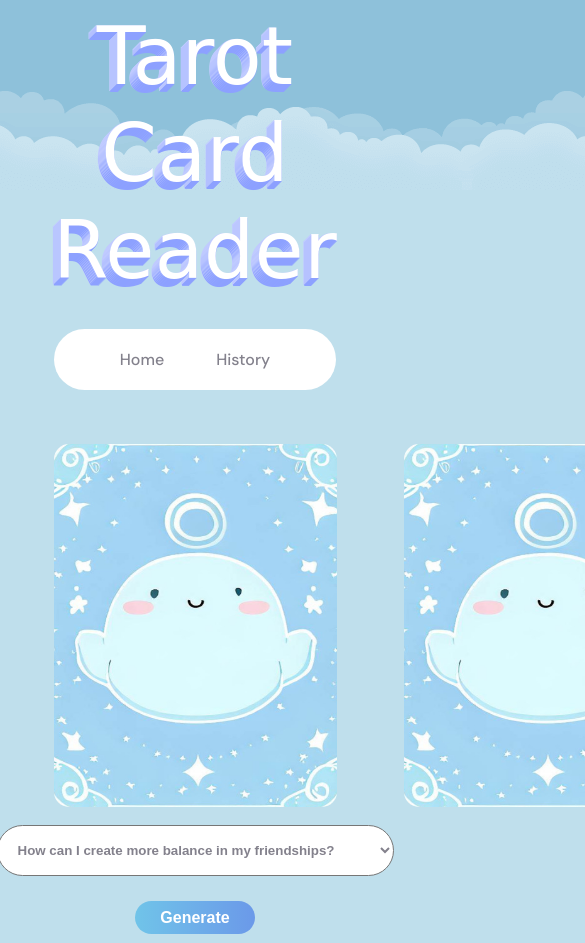
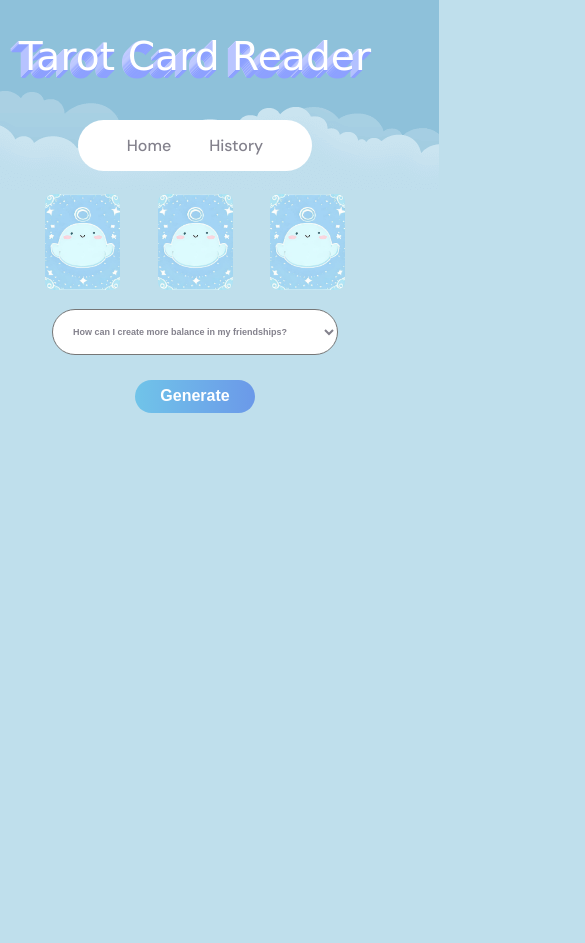
Before and after one commit to CSE112-team1/CSE112-team1, a website: page source/index.html in a window 390 px wide. Shown: the top 943 px of the page, 585 px wide, since content can reach past the window. After the commit the page ends 844 px from the top, so only its background shows below. Drawn offline with Linux system fonts and the light colour scheme.

Commit message:
fix card sizes - still need to fix text after card is flipped

```diff
--- a/source/styles.css
+++ b/source/styles.css
@@ -58,6 +58,7 @@ h1 {
   font-weight: 400;
   font-size: 80px;
   line-height: 97px;
+  cursor: pointer;
 }
 
 h2 {
@@ -126,7 +127,7 @@ button:focus {
 }
 
 /* || Navigation Section */
-.nav {
+nav {
   display: inline-flex;
   position: relative;
   overflow: hidden;
@@ -181,12 +182,6 @@ button:focus {
   border-radius: 8px 8px 0 0;
 }
 
-@media (max-width: 580px) {
-  .nav {
-    overflow: auto;
-  }
-}
-
 /* || Question Selector */
 #question-list {
   margin-top: 0;
@@ -195,6 +190,7 @@ button:focus {
   color: #83818c;
   font-weight: bold;
   border-radius: 30px;
+  max-width: 95vw;
 }
 
 /* || Meaning Display */
@@ -259,12 +255,11 @@ button:focus {
   display: flex;
   justify-content: center;
   align-items: center;
-  margin-top: 40px;
-  width: 750px;
+  margin: 2vh 0;
+  width: 100%;
 }
 
 .cardflip {
-  width: 99%;
   cursor: pointer;
   transition: transform 0.6s;
   transform-style: preserve-3d;
@@ -393,6 +388,7 @@ textarea {
   flex-direction: column;
   justify-content: center;
   align-items: center;
+  max-width: 99vw;
 }
 
 .to-show {
@@ -402,3 +398,187 @@ textarea {
 .to-show.show {
   display: block;
 }
+
+@media screen and (max-width: 1050px) {
+  .card-container {
+    justify-content: space-evenly;
+  }
+
+  #display-img-left, #display-img-mid, #display-img-right {
+    width: 240px;
+    height: 308px;
+  }
+  #display-back-left, #display-back-mid, #display-back-right {
+    width: 240px;
+    height: 308px;
+  }
+}
+
+@media screen and (max-width: 968px) {
+  h1 {
+    font-size: 7.5rcap;
+  }
+
+  #display-img-left, #display-img-mid, #display-img-right {
+    width: 200px;
+    height: 256px;
+  }
+
+  #display-back-left, #display-back-mid, #display-back-right {
+    width: 200px;
+    height: 256px;
+  }
+}
+
+@media screen and (max-width: 750px) {
+  h1 {
+    font-size: 6rcap;
+  }
+
+  #display-img-left, #display-img-mid, #display-img-right {
+    width: 150px;
+    height: 167px;
+  }
+
+  #display-back-left, #display-back-mid, #display-back-right {
+    width: 150px;
+    height: 167px;
+  }
+}
+
+@media screen and (max-width: 600px) {
+  h1 {
+    font-size: 4.5rcap;
+  }
+
+  nav {
+    margin-top: 20px;
+    padding-left: 30px;
+    padding-right: 30px;
+  }
+
+  .nav-item {
+    padding: 15px;
+    margin: 0 4px;
+  }
+
+  .card-container {
+    margin-top: 20px;
+  }
+
+  #display-img-left, #display-img-mid, #display-img-right {
+    width: 100px;
+    height: 128px;
+    border-radius: 10px;
+  }
+
+  #display-back-left, #display-back-mid, #display-back-right {
+    width: 100px;
+    height: 128px;
+    border-radius: 10px;
+  }
+}
+
+@media screen and (max-width: 470px) {
+  h1 {
+    font-size: 3.5rcap;
+  }
+}
+
+@media screen and (max-width: 460px) {
+  nav {
+    margin-top: 15px;
+    padding-left: 30px;
+    padding-right: 30px;
+  }
+
+  .nav-item {
+    padding: 15px;
+    margin: 0 4px;
+  }
+
+  #display-img-left, #display-img-mid, #display-img-right {
+    width: 75px;
+    height: 96px;
+    border-radius: 8px;
+  }
+
+  #display-back-left, #display-back-mid, #display-back-right {
+    width: 75px;
+    height: 96px;
+    border-radius: 8px;
+  }
+}
+
+@media screen and (max-width: 410px) {
+  #question-list {
+    font-size: xx-small;
+  }
+}
+
+@media screen and (max-width: 360px) {
+  h1 {
+    font-size: 2.4rcap;
+  }
+
+  .nav-item {
+    padding: 10px;
+    margin: 0 3px;
+    font-size: 1.5rcap;
+  }
+}
+
+@media screen and (max-width: 300px) {
+  #display-img-left, #display-img-mid, #display-img-right {
+    width: 50px;
+    height: 64px;
+  }
+
+  #display-back-left, #display-back-mid, #display-back-right {
+    width: 50px;
+    height: 64px;
+  }
+}
+
+@media screen and (max-width: 255px) {
+  h1 {
+    font-size: 1.4rcap;
+  }
+
+  .nav-item {
+    padding: 10px;
+    margin: 0 3px;
+    font-size: 1rcap;
+  }
+}
+
+@media screen and (max-width: 190px) {
+  nav {
+    padding-right: 15px;
+    padding-left: 15px;
+  }
+
+  .nav-item {
+    padding: 6px;
+    margin: 0 3px;
+    font-size: 0.4rcap;
+  }
+
+  #display-img-left, #display-img-mid, #display-img-right {
+    width: 30px;
+    height: 38px;
+    border-radius: 3px;
+  }
+
+  #display-back-left, #display-back-mid, #display-back-right {
+    width: 30px;
+    height: 38px;
+    border-radius: 3px;
+  }
+}
+
+@media screen and (max-width: 160px) {
+  h1 {
+    font-size: 1.2rcap;
+  }
+}
```
